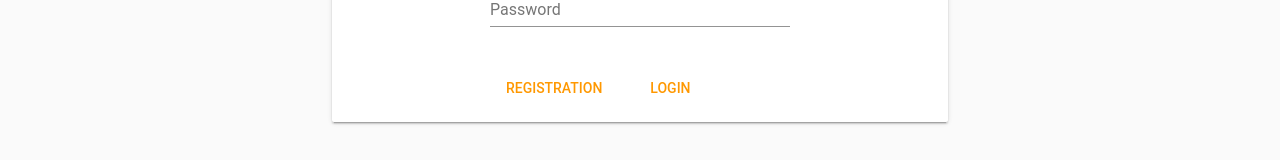
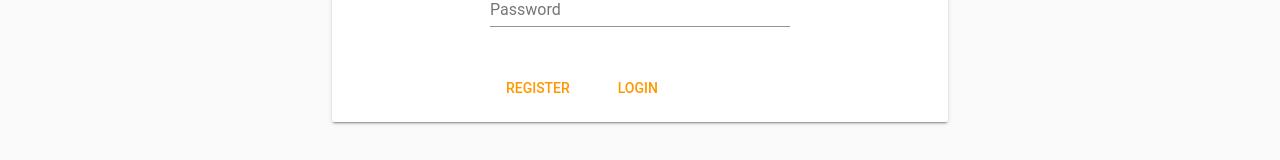
Before and after one commit to danylokolesnikov/simple-test-app, a Vue app: page /signup in a window 1280 px wide. Shown: the part 318-478 px from the top of the page. Built offline with nearby package versions, Linux system fonts and the light colour scheme.

Commit message:
Fix validation field in Sign Up

```diff
--- a/src/components/User/Login.vue
+++ b/src/components/User/Login.vue
@@ -48,7 +48,7 @@ import dictionary from '@/utils/dictionary';
 export default {
   name: 'Login',
   $_veeValidate: {
-    validator: 'new',
+    validator: 'Login',
   },
   data() {
     return {
--- a/src/components/User/SignUp.vue
+++ b/src/components/User/SignUp.vue
@@ -40,7 +40,7 @@
 
 
             <v-card-actions class="pa-0 mb-2 mt-4">
-              <v-btn flat color="orange" @click.prevent="register">Registration</v-btn>
+              <v-btn flat color="orange" @click.prevent="signUp">Register</v-btn>
               <v-btn flat color="orange" @click.prevent="login">Login</v-btn>
             </v-card-actions>
           </form>
@@ -55,9 +55,9 @@
 import dictionary from '@/utils/dictionary';
 
 export default {
-  name: 'Login',
+  name: 'SignUp',
   $_veeValidate: {
-    validator: 'new',
+    validator: 'SignUp',
   },
   data() {
     return {
```
